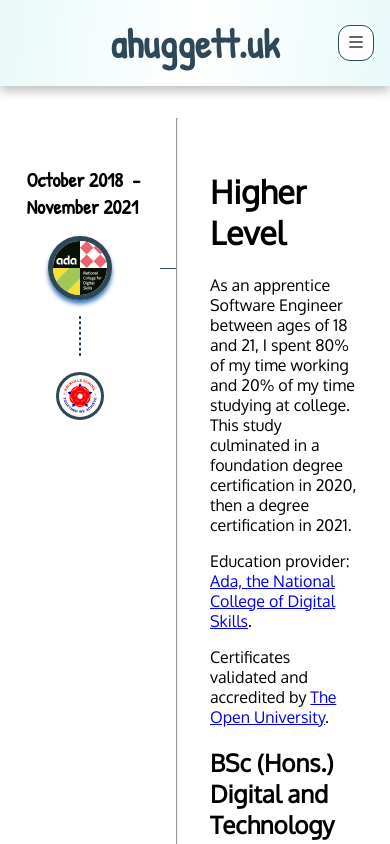
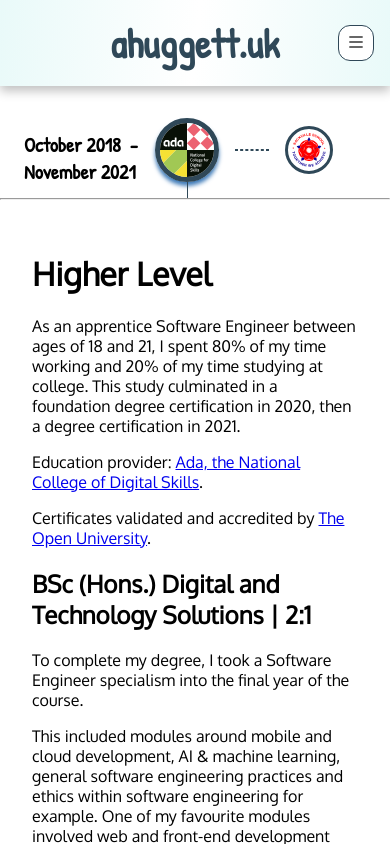
Before and after one commit to ahuggett26/website, a React (Create React App) app: page /education in a window 390 px wide. Built offline with nearby package versions, Linux system fonts and the light colour scheme; a web font is replaced by a local one.

Commit message:
Allow timeline to appear horizontally
.. with a smaller screen size. On mobile devices, there still isn't enough space for the education & experience text. In order to give it more space, I can move the controls to the top, in a horizontally scrolling bar, instead of a vertically scrolling timeline.

```diff
--- a/src/components/common/Timeline.module.scss
+++ b/src/components/common/Timeline.module.scss
@@ -4,6 +4,10 @@
   display: flex;
   justify-content: center;
   height: 100%;
+
+  @media (width <= 750px) {
+    flex-direction: column;
+  }
 
   .left-controls {
     display: flex;
@@ -15,9 +19,23 @@
     margin-top: 2rem;
 
     .item-separator {
-      margin: 1rem 16px 1rem 0;
-      height: 2.5rem;
+      margin: 1rem;
+      margin-left: 0;
+      padding: 1rem 0;
       border: 1px dashed theme.$CHARCOAL;
+
+      @media (width <= 750px) {
+        margin-left: 1rem;
+        margin-top: 0;
+        padding: 0 1rem;
+        width: 2.5rem;
+      }
+    }
+
+    @media (width <= 750px) {
+      flex-direction: row;
+      margin-top: 0;
+      padding: 0 1rem;
     }
   }
 
--- a/src/components/common/TimelineItem.module.scss
+++ b/src/components/common/TimelineItem.module.scss
@@ -1,17 +1,22 @@
 @use "../../styles/theme";
 
 .timeline-dates {
-  padding: 1rem;
+  padding: 0.5rem;
 
   font-family: "Patrick Hand", cursive;
   font-weight: bold;
   font-size: 1.25rem;
+  white-space: nowrap;
 }
 
 .timeline-center {
   display: flex;
   align-items: center;
   width: 100%;
+
+  @media (width <= 750px) {
+    flex-direction: column;
+  }
 
   .timeline-icon {
     width: 3rem;
@@ -35,6 +40,11 @@
     height: 1px;
     width: 16px;
     visibility: hidden;
+
+    @media (width <= 750px) {
+      height: 16px;
+      width: 1px;
+    }
   }
 
   .timeline-pointer-active {
```
